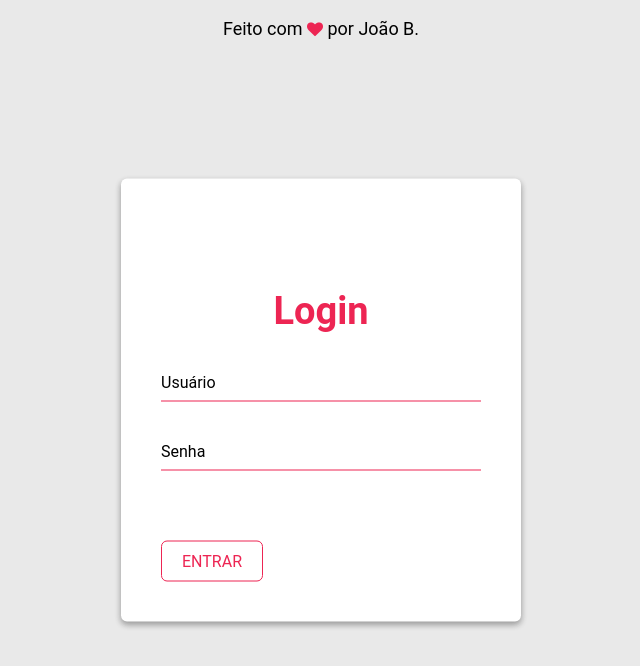
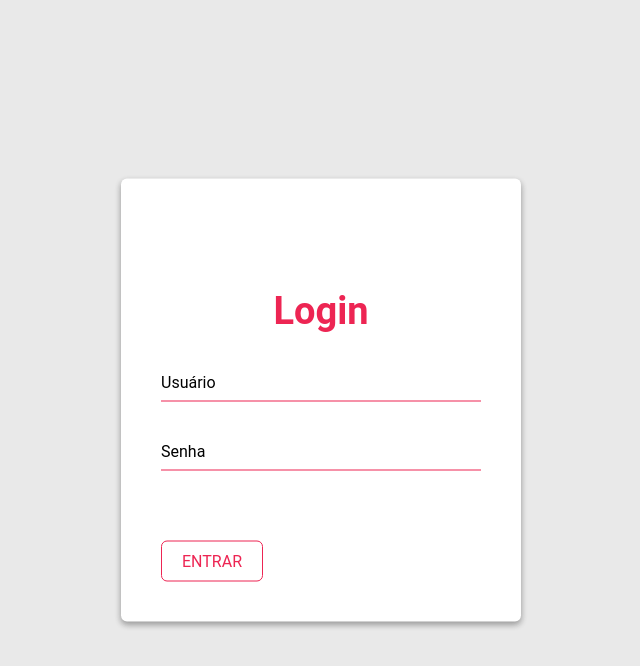
Before and after one commit to JoaoBatistaJr/Aprendendo-SASS, a plain HTML site: page index.html in a window 1280 px wide. Shown: the whole page, without its empty margins (319-959 px from the left). Drawn offline with Linux system fonts and the light colour scheme.

Commit message:
mini-projeto

```diff
--- a/css/_base.scss
+++ b/css/_base.scss
@@ -1,12 +1,16 @@
-html{
-  height: 100%;
-}
-
+// Variáveis
+$tipografia: font-family: Roboto;
+$cor_fundo: #e9e9e9;
+$cor_principal: #ed2553;
+$cor_secundaria: #666666;
 
 body{
   margin: 0;
   padding: 0;
-  font-size: 16px;
-  font-family: Roboto;
-  background: #e9e9e9;
 }
+
+@mixin tipografia($color, $size, $family){
+  $family:$tipografia;
+  $color:$cor_secundaria;
+  $size: font-size: 16px;
+}
--- a/css/_layout.scss
+++ b/css/_layout.scss
@@ -1,8 +1,3 @@
-.container {
-  display: flex;
-  justify-content: center;
-  margin: 0 15px;
-}
 
 .login-box {
   position: absolute;
--- a/index.html
+++ b/index.html
@@ -11,7 +11,7 @@
 	<title>CSS com Super Poderes</title>
 </head>
 
-<body class="container">
+<body>
 	<div class="login-box">
 		<h2>Login</h2>
 		<form action="">
@@ -27,8 +27,8 @@
 		</form>
 	</div>
 </body>
-<div class='footer'>
+<!-- <div class='footer'>
 	<p>Feito com <i class="fa fa-heart faa-pulse animated heart"></i> por João B.</p>
-</div>
+</div> -->
 
 </html>
```
Also changed, not shown: css/main.css, css/main.min.css, 1 other file.
